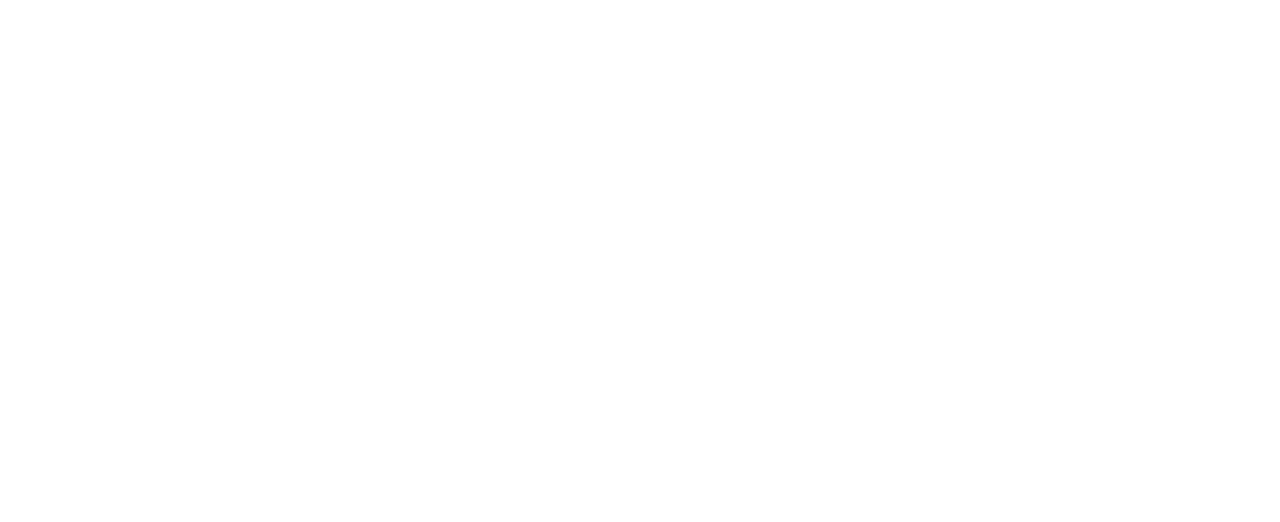
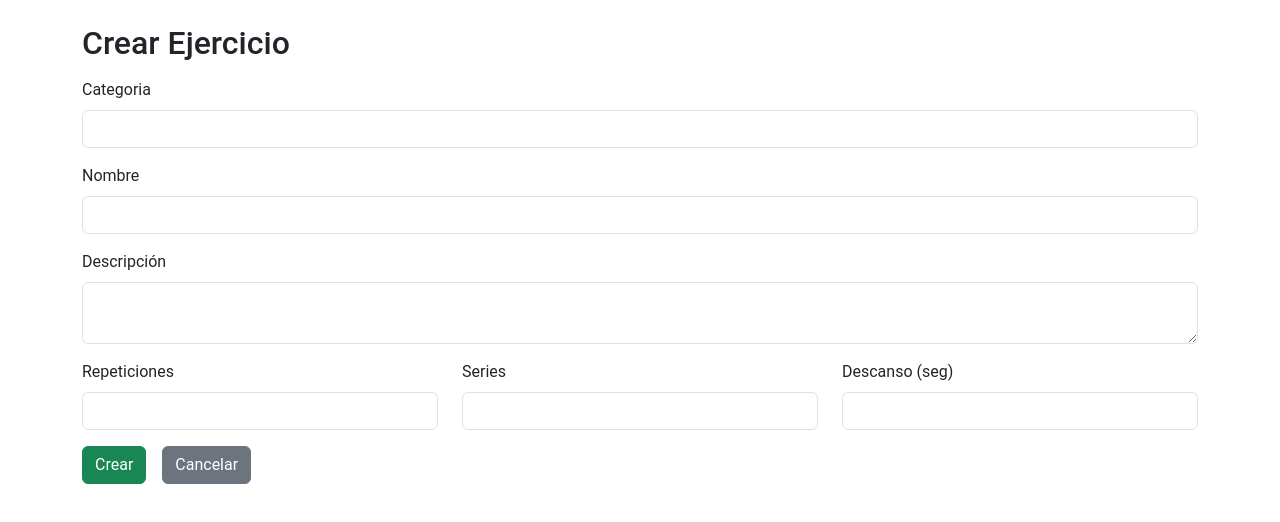
Before and after one commit to irolon/FitPal, a React (Vite) app in the folder frontend/Fit-Pal-app/: page /admin/ejercicios/crear in a window 1280 px wide. Before the commit this address had no page. Shown: the top 522 px of the page. Built offline with nearby package versions, Linux system fonts and the light colour scheme.

Commit message:
feat: ABM de ejercicios

```diff
--- a/frontend/Fit-Pal-app/src/App.jsx
+++ b/frontend/Fit-Pal-app/src/App.jsx
@@ -18,6 +18,8 @@ import Planes from './components/Rutas/Planes.jsx'
 import Sesiones from './components/Rutas/Sesiones.jsx'
 import Ejercicios from './components/Rutas/Ejercicios.jsx'
 import AdminEjercicios from './components/Rutas/AdminEjercicios.jsx'
+import CrearEjercicio from "./components/Rutas/CrearEjercicio.jsx";
+import EditarEjercicio from "./components/Rutas/EditarEjercicio.jsx";
 
 const API = import.meta.env.VITE_API_URL;
 
@@ -44,6 +46,8 @@ function AppContent() {
           <Route path='/cliente/:id/sesiones' element={<ProtectedUserRoute><Sesiones /></ProtectedUserRoute>} />
           <Route path='/cliente/:id/sesiones/ejercicios' element={<ProtectedUserRoute><Ejercicios /></ProtectedUserRoute>} />
           <Route path='/admin/ejercicios' element={<ProtectedAdminRoute><AdminEjercicios /></ProtectedAdminRoute>} />
+          <Route path="/admin/ejercicios/crear" element={<CrearEjercicio />} />
+          <Route path="/admin/ejercicios/:id/editar" element={<EditarEjercicio />} />
       </Routes>
       {!hideNavbar && <Footer/>}
     </div>
--- a/frontend/Fit-Pal-app/src/components/Cards/AdminEjercicios.jsx
+++ b/frontend/Fit-Pal-app/src/components/Cards/AdminEjercicios.jsx
@@ -1,9 +1,15 @@
-
-import React from "react";
+import React, { useState, useMemo } from "react";
 import { Link, useNavigate } from "react-router-dom";
 
 const AdminEjercicios = ({ ejercicios }) => {
   const navigate = useNavigate();
+
+  // Estado para búsqueda
+  const [search, setSearch] = useState("");
+
+  // Estado para paginación
+  const [page, setPage] = useState(1);
+  const itemsPerPage = 10;
 
   const handleCrear = () => {
     navigate("/admin/ejercicios/crear");
@@ -27,19 +33,59 @@ const AdminEjercicios = ({ ejercicios }) => {
         throw new Error("Error eliminando ejercicio");
       }
 
-      window.location.reload(); // recargar para actualizar la lista
+      window.location.reload();
     } catch (error) {
       console.error("Error al eliminar ejercicio:", error);
       alert("No se pudo eliminar el ejercicio.");
     }
   };
 
+  // ---- FILTRADO ----
+  const ejerciciosFiltrados = useMemo(() => {
+    if (!search.trim()) return ejercicios;
+
+    const s = search.toLowerCase();
+
+    return ejercicios.filter((e) =>
+      e.nombre.toLowerCase().includes(s) ||
+      e.categoria.toLowerCase().includes(s) ||
+      (e.descripcion && e.descripcion.toLowerCase().includes(s))
+    );
+  }, [search, ejercicios]);
+
+  // ---- PAGINACIÓN ----
+  const totalPages = Math.ceil(ejerciciosFiltrados.length / itemsPerPage);
+
+  const ejerciciosPaginados = useMemo(() => {
+    const start = (page - 1) * itemsPerPage;
+    return ejerciciosFiltrados.slice(start, start + itemsPerPage);
+  }, [page, ejerciciosFiltrados]);
+
+  const cambiarPagina = (p) => {
+    if (p < 1 || p > totalPages) return;
+    setPage(p);
+  };
+
   return (
-    <div className="container vh-100 d-flex flex-column align-items-center justify-content-center">
-      <h1 className="mb-4">Gestión de Ejercicios (Admin)</h1>
-      <p>Aquí podés administrar los ejercicios del sistema.</p>
+    <div className="container py-4">
 
-      <div className="d-flex justify-content-end w-100 mb-3">
+      <h1 className="mb-3 text-center">Gestión de Ejercicios</h1>
+
+      <div className="d-flex justify-content-between align-items-center mb-3">
+
+        {/* Barra de búsqueda */}
+        <input
+          type="text"
+          className="form-control w-50"
+          placeholder="Buscar por nombre, categoría o descripción..."
+          value={search}
+          onChange={(e) => {
+            setSearch(e.target.value);
+            setPage(1); // Reiniciar a página 1 cuando se busca
+          }}
+        />
+
+        {/* Botón crear */}
         <button className="btn btn-success" onClick={handleCrear}>
           Crear ejercicio
         </button>
@@ -54,20 +100,19 @@ const AdminEjercicios = ({ ejercicios }) => {
             <th>Repeticiones</th>
             <th>Series</th>
             <th>Descanso</th>
-            <th>Estado</th>
             <th>Acciones</th>
           </tr>
         </thead>
 
         <tbody>
-          {ejercicios.length === 0 ? (
+          {ejerciciosPaginados.length === 0 ? (
             <tr>
               <td colSpan="8" className="text-center">
-                No hay ejercicios cargados.
+                No se encontraron ejercicios.
               </td>
             </tr>
           ) : (
-            ejercicios.map((ej) => (
+            ejerciciosPaginados.map((ej) => (
               <tr key={ej.id}>
                 <td>{ej.categoria}</td>
                 <td>{ej.nombre}</td>
@@ -76,19 +121,6 @@ const AdminEjercicios = ({ ejercicios }) => {
                 <td>{ej.series}</td>
                 <td>{ej.descanso}</td>
 
-                <td>
-                  <span
-                    className={`badge ${
-                      ej.estado === "Activo"
-                        ? "bg-success"
-                        : ej.estado === "Inactivo"
-                        ? "bg-secondary"
-                        : "bg-warning"
-                    }`}
-                  >
-                    {ej.estado}
-                  </span>
-                </td>
 
                 <td>
                   <button
@@ -111,8 +143,33 @@ const AdminEjercicios = ({ ejercicios }) => {
         </tbody>
       </table>
 
-      <div>
-        <Link to="/admin" className="btn btn-success mt-4">
+      {/* ---- PAGINACIÓN ---- */}
+      {totalPages > 1 && (
+        <div className="d-flex justify-content-center mt-3">
+          <button
+            className="btn btn-outline-dark me-2"
+            onClick={() => cambiarPagina(page - 1)}
+            disabled={page === 1}
+          >
+            Anterior
+          </button>
+
+          <span className="px-3 align-self-center">
+            Página {page} de {totalPages}
+          </span>
+
+          <button
+            className="btn btn-outline-dark ms-2"
+            onClick={() => cambiarPagina(page + 1)}
+            disabled={page === totalPages}
+          >
+            Siguiente
+          </button>
+        </div>
+      )}
+
+      <div className="text-center mt-4">
+        <Link to="/admin" className="btn btn-success">
           Volver al panel admin
         </Link>
       </div>
--- /dev/null
+++ b/frontend/Fit-Pal-app/src/components/Rutas/CrearEjercicio.jsx
@@ -0,0 +1,130 @@
+import React, { useState } from "react";
+import { useNavigate } from "react-router-dom";
+
+const CrearEjercicio = () => {
+  const navigate = useNavigate();
+
+  const [form, setForm] = useState({
+    categoria: "",
+    nombre: "",
+    descripcion: "",
+    repeticiones: "",
+    series: "",
+    descanso: "",
+  });
+
+  const handleChange = (e) => {
+    setForm({ ...form, [e.target.name]: e.target.value });
+  };
+
+  const handleSubmit = async (e) => {
+    e.preventDefault();
+
+    try {
+      const res = await fetch("http://localhost:5000/api/admin/ejercicios", {
+        method: "POST",
+        headers: { "Content-Type": "application/json" },
+        body: JSON.stringify(form),
+      });
+
+      if (!res.ok) throw new Error("Error al crear ejercicio");
+
+      navigate("/admin/ejercicios");
+    } catch (err) {
+      console.error(err);
+      alert("No se pudo crear el ejercicio.");
+    }
+  };
+
+  return (
+    <div className="container mt-4">
+      <h2>Crear Ejercicio</h2>
+
+      <form onSubmit={handleSubmit} className="mt-3">
+        <div className="mb-3">
+          <label className="form-label">Categoria</label>
+          <input
+            type="text"
+            name="categoria"
+            className="form-control"
+            value={form.categoria}
+            onChange={handleChange}
+            required
+          />
+        </div>
+
+        <div className="mb-3">
+          <label className="form-label">Nombre</label>
+          <input
+            type="text"
+            name="nombre"
+            className="form-control"
+            value={form.nombre}
+            onChange={handleChange}
+            required
+          />
+        </div>
+
+        <div className="mb-3">
+          <label className="form-label">Descripción</label>
+          <textarea
+            name="descripcion"
+            className="form-control"
+            value={form.descripcion}
+            onChange={handleChange}
+            required
+          ></textarea>
+        </div>
+
+        <div className="row">
+          <div className="col mb-3">
+            <label className="form-label">Repeticiones</label>
+            <input
+              type="number"
+              name="repeticiones"
+              className="form-control"
+              value={form.repeticiones}
+              onChange={handleChange}
+            />
+          </div>
+
+          <div className="col mb-3">
+            <label className="form-label">Series</label>
+            <input
+              type="number"
+              name="series"
+              className="form-control"
+              value={form.series}
+              onChange={handleChange}
+            />
+          </div>
+
+          <div className="col mb-3">
+            <label className="form-label">Descanso (seg)</label>
+            <input
+              type="number"
+              name="descanso"
+              className="form-control"
+              value={form.descanso}
+              onChange={handleChange}
+            />
+          </div>
+        </div>
+
+        <button type="submit" className="btn btn-success">
+          Crear
+        </button>
+
+        <button
+          type="button"
+          className="btn btn-secondary ms-3"
+          onClick={() => navigate("/admin/ejercicios")}
+        >
+          Cancelar
+        </button>
+      </form>
+    </div>
+  );
+};
+
+export default CrearEjercicio;
--- /dev/null
+++ b/frontend/Fit-Pal-app/src/components/Rutas/EditarEjercicio.jsx
@@ -0,0 +1,132 @@
+import React, { useState, useEffect } from "react";
+import { useNavigate, useParams } from "react-router-dom";
+
+const EditarEjercicio = () => {
+  const { id } = useParams();
+  const navigate = useNavigate();
+  const [form, setForm] = useState(null);
+
+  useEffect(() => {
+    fetch(`http://localhost:5000/api/admin/ejercicios/${id}`)
+      .then((res) => res.json())
+      .then((data) => setForm(data))
+      .catch(() => alert("Error cargando el ejercicio"));
+  }, [id]);
+
+  if (!form) return <p className="text-center mt-5">Cargando...</p>;
+
+  const handleChange = (e) => {
+    setForm({ ...form, [e.target.name]: e.target.value });
+  };
+
+  const handleSubmit = async (e) => {
+    e.preventDefault();
+
+    try {
+      const res = await fetch(
+        `http://localhost:5000/api/admin/ejercicios/${id}`,
+        {
+          method: "PUT",
+          headers: { "Content-Type": "application/json" },
+          body: JSON.stringify(form),
+        }
+      );
+
+      if (!res.ok) throw new Error("Error al actualizar ejercicio");
+
+      navigate("/admin/ejercicios");
+    } catch (err) {
+      console.error(err);
+      alert("No se pudo actualizar el ejercicio.");
+    }
+  };
+
+  return (
+    <div className="container mt-4">
+      <h2>Editar Ejercicio</h2>
+
+      <form onSubmit={handleSubmit} className="mt-3">
+        <div className="mb-3">
+          <label className="form-label">Categoria</label>
+          <input
+            type="text"
+            name="categoria"
+            className="form-control"
+            value={form.categoria}
+            onChange={handleChange}
+          />
+        </div>
+
+        <div className="mb-3">
+          <label className="form-label">Nombre</label>
+          <input
+            type="text"
+            name="nombre"
+            className="form-control"
+            value={form.nombre}
+            onChange={handleChange}
+          />
+        </div>
+
+        <div className="mb-3">
+          <label className="form-label">Descripción</label>
+          <textarea
+            name="descripcion"
+            className="form-control"
+            value={form.descripcion}
+            onChange={handleChange}
+          ></textarea>
+        </div>
+
+        <div className="row">
+          <div className="col mb-3">
+            <label className="form-label">Repeticiones</label>
+            <input
+              type="number"
+              name="repeticiones"
+              className="form-control"
+              value={form.repeticiones}
+              onChange={handleChange}
+            />
+          </div>
+
+          <div className="col mb-3">
+            <label className="form-label">Series</label>
+            <input
+              type="number"
+              name="series"
+              className="form-control"
+              value={form.series}
+              onChange={handleChange}
+            />
+          </div>
+
+          <div className="col mb-3">
+            <label className="form-label">Descanso (seg)</label>
+            <input
+              type="number"
+              name="descanso"
+              className="form-control"
+              value={form.descanso}
+              onChange={handleChange}
+            />
+          </div>
+        </div>
+
+        <button type="submit" className="btn btn-primary">
+          Guardar cambios
+        </button>
+
+        <button
+          type="button"
+          className="btn btn-secondary ms-3"
+          onClick={() => navigate("/admin/ejercicios")}
+        >
+          Cancelar
+        </button>
+      </form>
+    </div>
+  );
+};
+
+export default EditarEjercicio;
```
Also changed, not shown: 2 other files (tests, documents, lock files or other folders).
